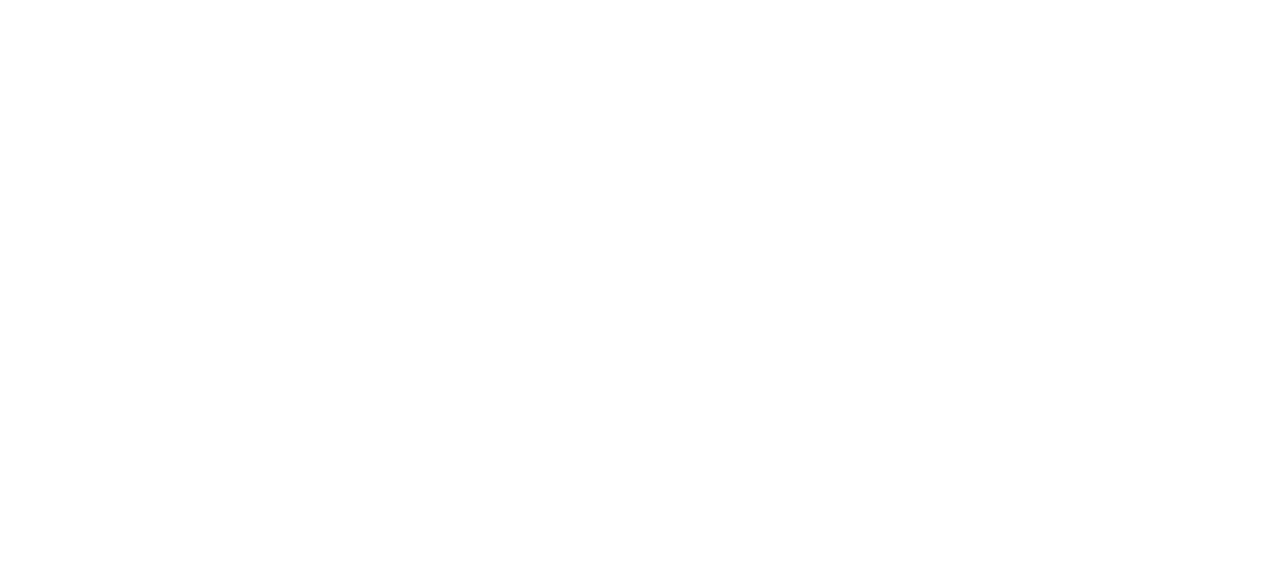
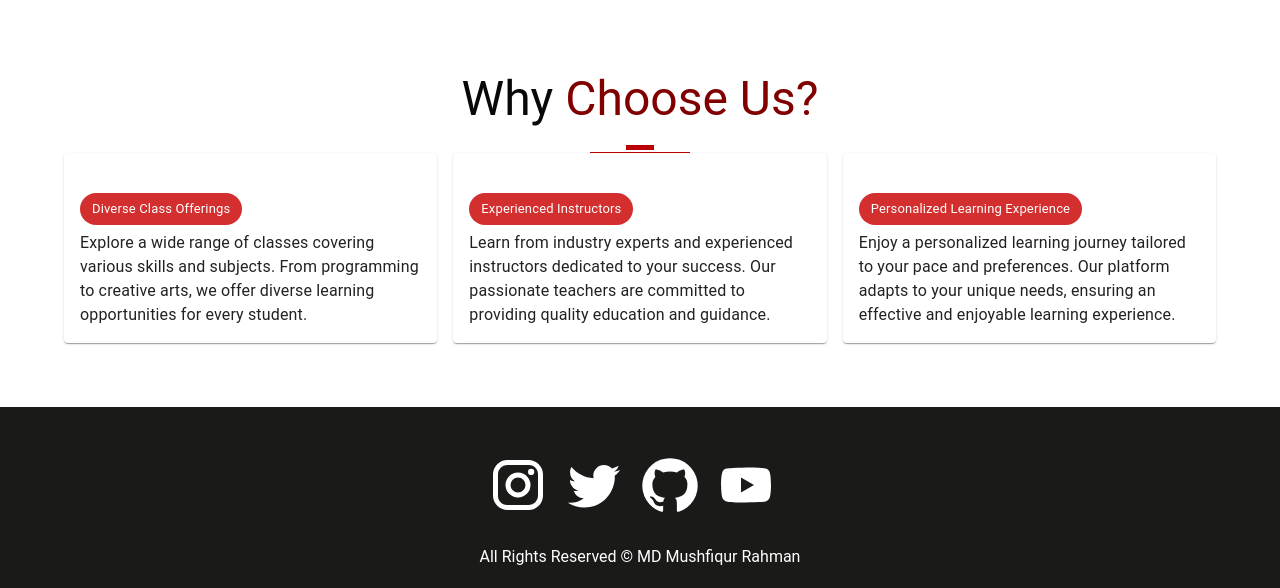
Before and after one commit to rafimd422/EduPulse-Client, a Next.js app: page / in a window 1280 px wide. Shown: the part 2285-2873 px from the top of the page. Before the commit the page ends 2356 px from the top, so only its background shows below. Built offline with nearby package versions, Linux system fonts and the light colour scheme; a web font is replaced by a local one.

Commit message:
complated our footer seciton and a new section which represent that, why user should choose us

```diff
--- /dev/null
+++ b/src/components/Footer/Footer.jsx
@@ -0,0 +1,44 @@
+import React from "react";
+import InstagramIcon from "@mui/icons-material/Instagram";
+import TwitterIcon from "@mui/icons-material/Twitter";
+import GitHubIcon from "@mui/icons-material/GitHub";
+import YouTubeIcon from "@mui/icons-material/YouTube";
+import { Box, Typography } from "@mui/material";
+const Footer = () => {
+  return (
+    <>
+      <Box
+        sx={{ textAlign: "center", bgcolor: "#1A1A19", color: "white", p: 3 }}
+      >
+        <Box
+          sx={{
+            my: 3,
+            "& svg": {
+              fontSize: "60px",
+              cursor: "pointer",
+              mr: 2,
+            },
+            "& svg:hover": {
+              color: "rgb(128, 0, 0)",
+            },
+          }}
+        >
+          {/* icons */}
+          <InstagramIcon />
+          <TwitterIcon />
+          <GitHubIcon />
+          <YouTubeIcon />
+        </Box>
+        <Typography
+          variant="h5"
+          sx={{
+              fontSize: "1rem",
+          }}
+        >
+          All Rights Reserved &copy; MD Mushfiqur Rahman
+        </Typography>
+      </Box>
+    </>
+  );
+};
+export default Footer;
--- /dev/null
+++ b/src/pages/HomePage/WhyChooseUs/WhyChooseUs.jsx
@@ -0,0 +1,64 @@
+import { Box, Chip, Container, Grid, Paper, Typography } from "@mui/material";
+import React from "react";
+import Title from "./../../../components/Title/Title";
+
+const WhyChooseUs = () => {
+  const whyChooseUsData = [
+    {
+      title: "Diverse Class Offerings",
+      description:
+        "Explore a wide range of classes covering various skills and subjects. From programming to creative arts, we offer diverse learning opportunities for every student.",
+    },
+    {
+      title: "Experienced Instructors",
+      description:
+        "Learn from industry experts and experienced instructors dedicated to your success. Our passionate teachers are committed to providing quality education and guidance.",
+    },
+    {
+      title: "Personalized Learning Experience",
+      description:
+        "Enjoy a personalized learning journey tailored to your pace and preferences. Our platform adapts to your unique needs, ensuring an effective and enjoyable learning experience.",
+    },
+  ];
+
+  return (
+    <Box>
+      <Container maxWidth="lg" sx={{ my: "4rem" }}>
+        <Title title={"Why"} titleColor={"Choose Us?"} />
+
+        <Grid container spacing={2}>
+          {whyChooseUsData.map((data, index) => (
+            <Grid key={index} item xs={12} sm={6} md={4}>
+              <Paper
+                sx={{
+                  height: "100%",
+                  padding: "1rem",
+                }}
+              >
+                <br />
+                <Chip
+                  color="error"
+                  sx={{
+                    mb: "6px",
+                    "&:hover": {
+                      boxShadow: "2px 4px 8px rgba(0, 4, 2, 0.1)",
+                    },
+                  }}
+                  label={data.title}
+                />
+
+                <br />
+
+                <Typography variant="p" sx={{ py: "1rem" }}>
+                  {data.description}
+                </Typography>
+              </Paper>
+            </Grid>
+          ))}
+        </Grid>
+      </Container>
+    </Box>
+  );
+};
+
+export default WhyChooseUs;
--- a/src/pages/_app.js
+++ b/src/pages/_app.js
@@ -2,6 +2,7 @@
 import CssBaseline from '@mui/material/CssBaseline';
 import Navbar from './../components/Navbar/index';
 import '@/styles/globals.css'
+import Footer from '@/components/Footer/Footer';
 
 function MyApp({ Component, pageProps }) {
   const theme = createTheme({
@@ -22,6 +23,7 @@
       <CssBaseline />
       <Navbar />
       <Component {...pageProps} />
+      <Footer />
     </ThemeProvider>
   );
 }
--- a/src/pages/index.js
+++ b/src/pages/index.js
@@ -5,6 +5,7 @@
 import PopularCourses from "./HomePage/PopularCourses";
 import FeedBack from "./HomePage/FeedBack";
 import TotalUserSection from './HomePage/TotalUserSection';
+import WhyChooseUs from "./HomePage/WhyChooseUs/WhyChooseUs";
 
 export default function Home() {
   return (
@@ -23,6 +24,7 @@
       <PopularCourses />
       <FeedBack />
       <TotalUserSection />
+      <WhyChooseUs />
     </>
   );
 }
```
